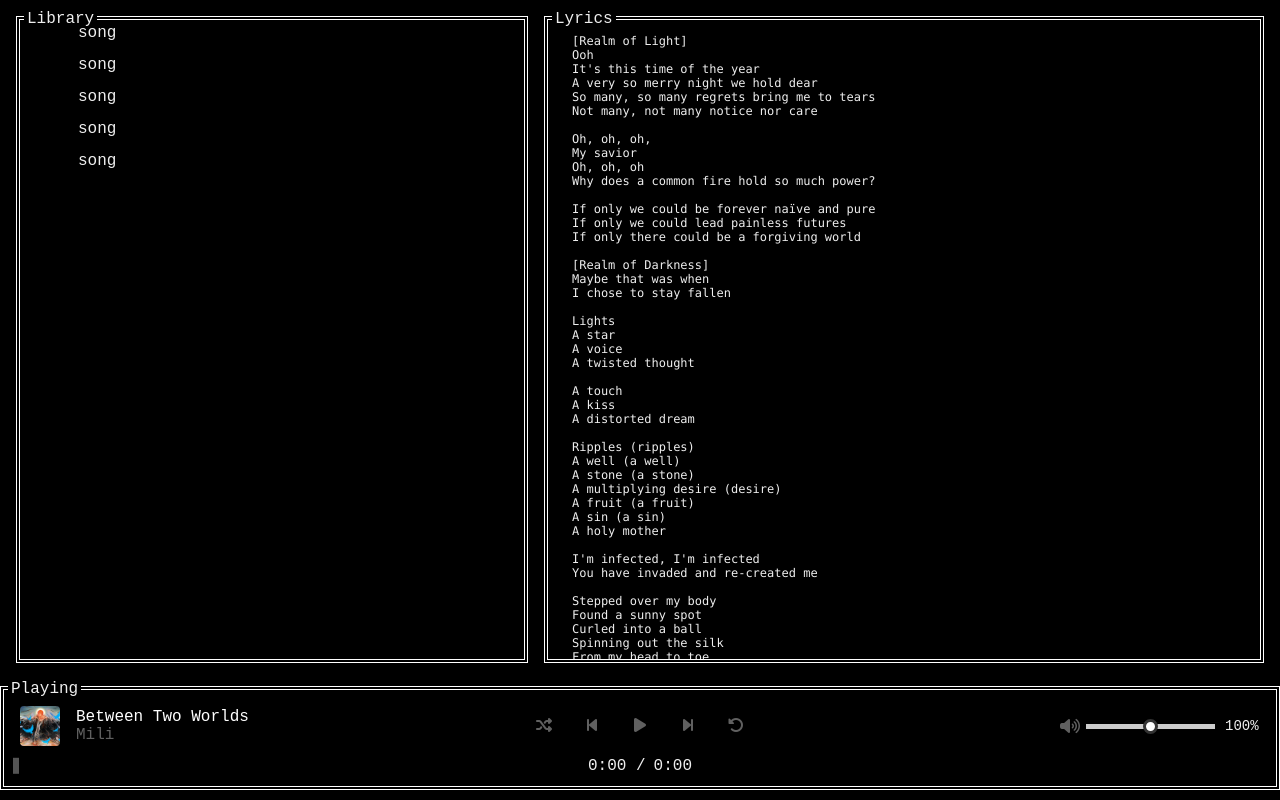
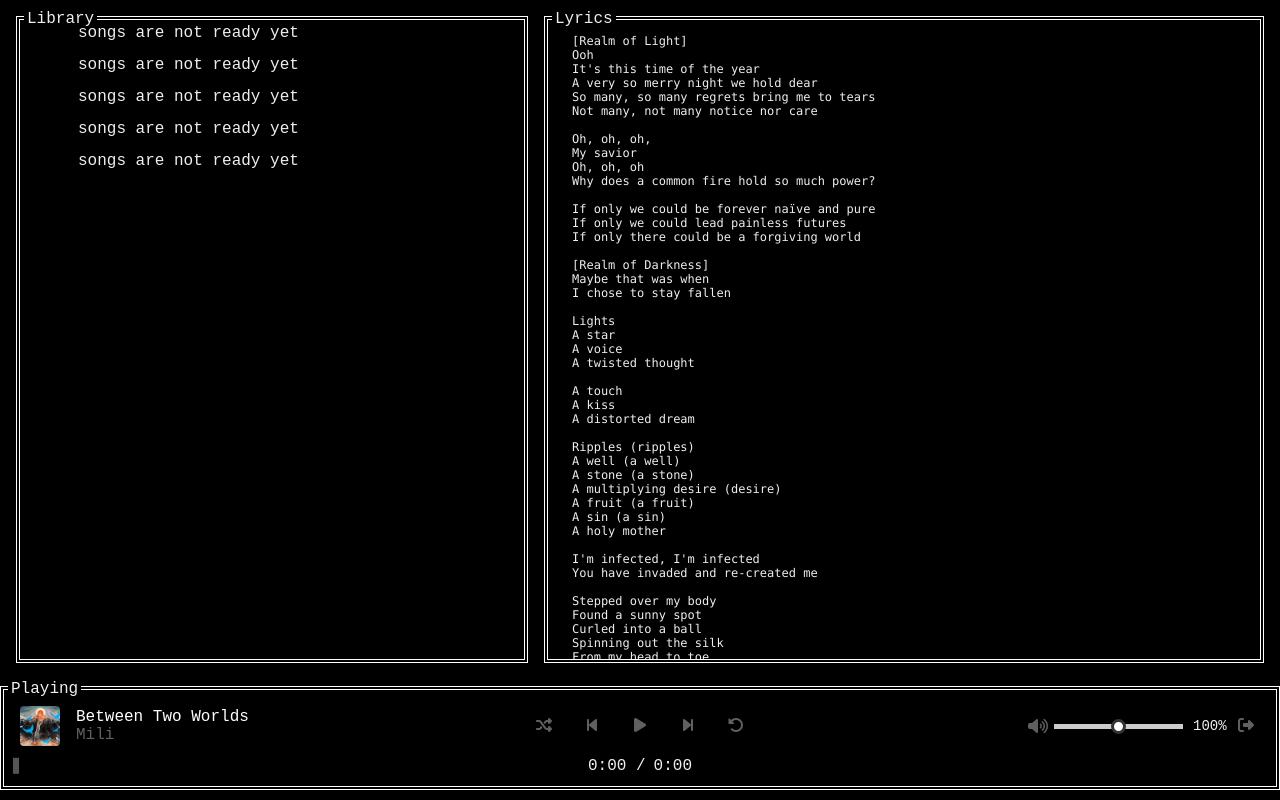
Before and after one commit to fmpsp/05-06-2024-pf, a plain HTML site: page page/performance-task-2.html in a window 1280 px wide. Drawn offline with nearby package versions, Linux system fonts and the light colour scheme; a web font is replaced by a local one.

Commit message:
Add back button to pt2

```diff
--- a/page/performance-task-2.html
+++ b/page/performance-task-2.html
@@ -26,23 +26,23 @@
                                     <ul>
                                         <li><div class="box">
                                             <div></div>
-                                            <div>song</div>
+                                            <div>songs are not ready yet</div>
                                         </div></li>
                                         <li><div class="box">
                                             <div></div>
-                                            <div>song</div>
+                                            <div>songs are not ready yet</div>
                                         </div></li>
                                         <li><div class="box">
                                             <div></div>
-                                            <div>song</div>
+                                            <div>songs are not ready yet</div>
                                         </div></li>
                                         <li><div class="box">
                                             <div></div>
-                                            <div>song</div>
+                                            <div>songs are not ready yet</div>
                                         </div></li>
                                         <li><div class="box">
                                             <div></div>
-                                            <div>song</div>
+                                            <div>songs are not ready yet</div>
                                         </div></li>
                                     </ul>
                                 </div>
@@ -202,6 +202,9 @@
                                         </button>
                                         <input type="range" min="0" max="1" step="0.01" id="volume_slider" class="volume_slider">
                                         <span id="volume-percent" class="volume-percent">100%</span>
+                                        <div class="returntopt">
+                                            <a href="index-performance-tasks.html"><i class="fa-solid fa-right-from-bracket"></i></a>
+                                        </div>
                                     </div>
                                 </div>
                             </div>
--- a/styles/songstyle.css
+++ b/styles/songstyle.css
@@ -129,6 +129,10 @@ body {
     box-sizing: border-box;
     position: relative;
     margin-inline-start: 16px;
+}
+
+.box div {
+    overflow: hidden;
 }
 
 .lyrics-outer {
@@ -474,6 +478,14 @@ i.back {
     min-width: 45px;
 }
 
+.returntopt {
+    width: 32px;
+    height: 32px;
+    padding-left: 10px;
+    display: flex;
+    align-items: center;
+}
+
 .volume-button {
     background-color: transparent;
     border: none;
@@ -549,6 +561,10 @@ i.back {
     width: 80%;
 }
 
+.volume-percent {
+    display: none;
+    }
+
 }
 
 @media (max-width: 450px) {
@@ -561,12 +577,9 @@ i.back {
     }
 
     .volume_slider {
-        width: 80px;
+        width: 60px;
     }
 
-    .volume-percent {
-    display: none;
-    }
 
     .progress-container {
         width: 65%;
```
